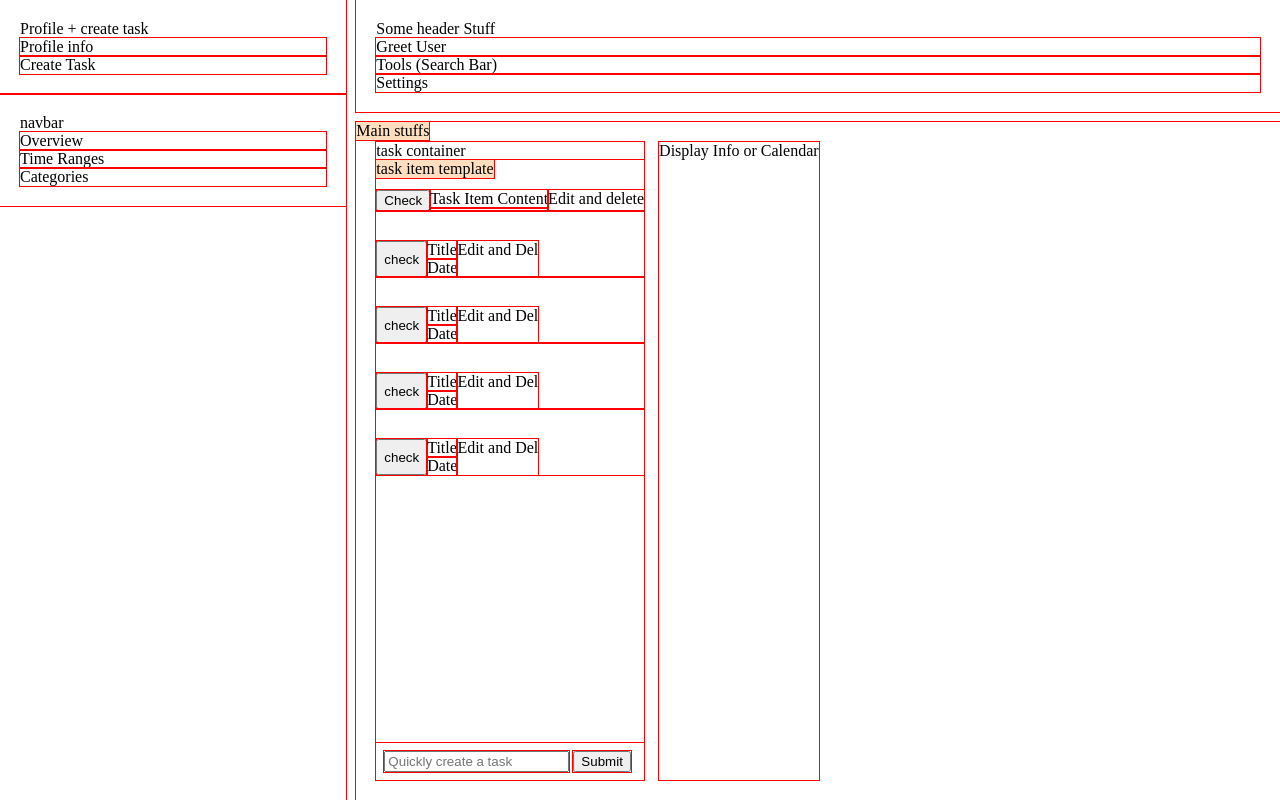
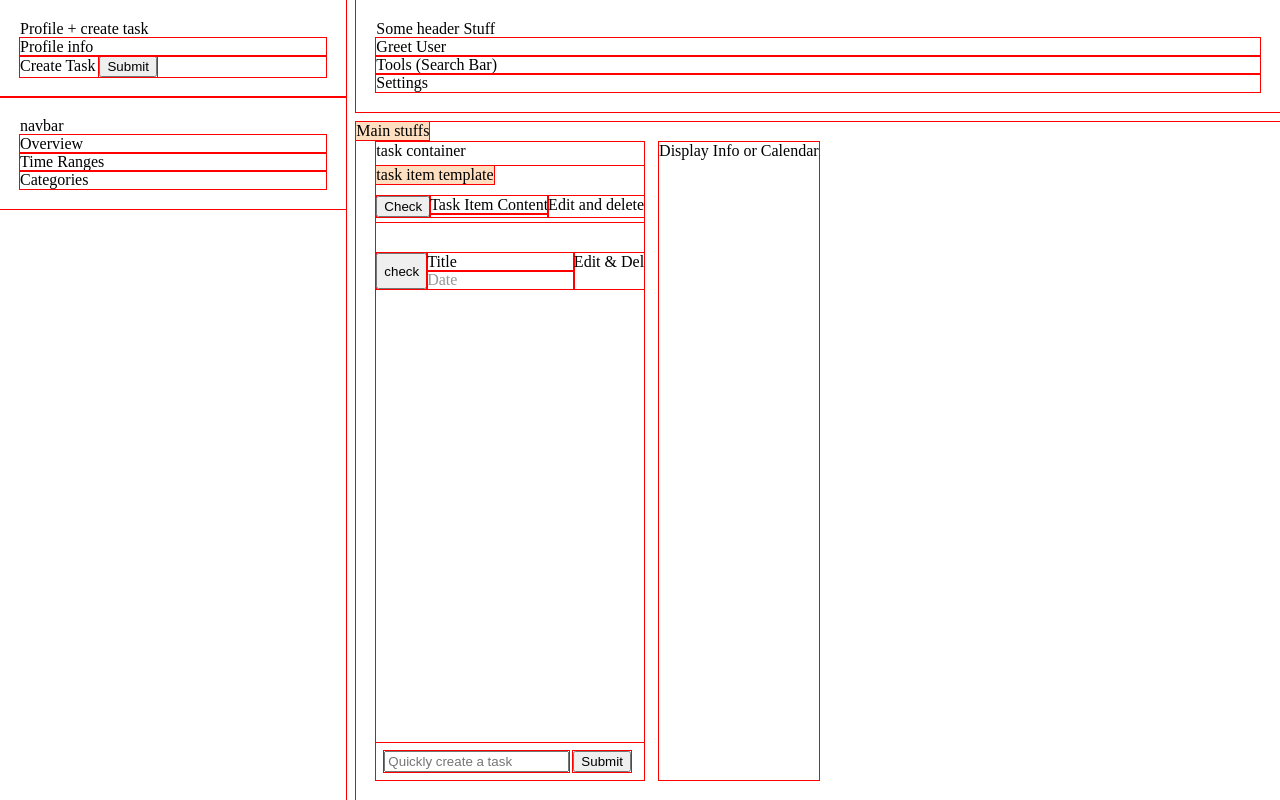
Before and after one commit to J-724R/ToDoList, a website built with webpack: page src/template.html in a window 1280 px wide. Built offline with nearby package versions, Linux system fonts and the light colour scheme.

Commit message:
create task function added and some progres with getTaskInfo function

```diff
--- a/src/components/HtmlElements.js
+++ b/src/components/HtmlElements.js
@@ -7,7 +7,7 @@ const getItem = (()=> {
     $sidebar = d.querySelector('div#sidebar'),
      $sidebarTop =d.querySelector('div[class=sidebar-top]'),
       $profile = d.querySelector('div.profile'),
-      $createTask = d.querySelector('div[class=create-task]'),
+      $createTask = d.querySelectorAll('div[class=create-task]>button'),
      $navbar = d.querySelector('div.navbar'),
       $overview = d.querySelector('div.overview'),
       $timeRange = d.querySelector('div[clas=time-range]'),
--- a/src/components/Task.js
+++ b/src/components/Task.js
@@ -1,6 +1,5 @@
 import createHtmlElement from "./HtmlElements.js";
 import { getItem } from "./HtmlElements";
-
 
 
 // function createTask() {
@@ -36,16 +35,36 @@ function taskElement () {
     const $taskContent = createHtmlElement("div", null, ["taskItem-content"], null);
      const $tasktitle = createHtmlElement("div", null, ["title"], "Title");
      const $taskdate = createHtmlElement("div", null, ["date"], "Date");
-    const $tasktools = createHtmlElement("div", null, ["taskItem-tools"], "Edit and Del");
+    const $tasktools = createHtmlElement("div", null, ["taskItem-tools"], "Edit & Del");
 
     $taskContent.append($tasktitle, $taskdate);
     $taskItem.append($eventBooster, $button, $taskContent, $tasktools);
 
-    console.log(`Inside Task.js`);
-    console.log($taskItem);
+    console.log(`Inside taskElement Task.js`);
 
     return ($taskItem);
 }
 
+const getTaskInfo = (()=>{
+    getItem.$createTask.forEach((element) =>
+        element.addEventListener("click", (e) => {
+            const parentElement = e.target.parentElement;
+            const taskTitle = parentElement.querySelector("input").value;
+
+
+
+
+            console.log(parentElement);
+            console.log(taskTitle);
+            console.log("create")
+        })
+    );
+
+    console.log("Inside getTaskInfo Task.js");
+})();
+
+
+
 
 export default taskElement;
+export {getTaskInfo}
--- a/src/components/layout.css
+++ b/src/components/layout.css
@@ -43,6 +43,7 @@ html,body{
     position: relative;
     display: flex;
     flex-flow: column;
+    gap: 6px;
 }
 
 .taskItem-container{
@@ -52,6 +53,25 @@ html,body{
     padding-top: 30px;
 }
 
+.eventBooster{
+
+}
+.taskItem-content{
+    flex: 1;
+}
+
+.taskItem-content > .title {
+
+}
+
+.taskItem-content > .date {
+
+}
+
+.taskItem-tools {
+}
+
+
 .tasks-container > .create-task{
     box-sizing: border-box;
     position: absolute;
@@ -60,7 +80,6 @@ html,body{
     padding: 8px;
 }
 
-
 .tag {
     position: absolute;
     top: 0;
--- a/src/index.js
+++ b/src/index.js
@@ -2,10 +2,12 @@ import style from "./style.css";
 import layout from "./components/layout.css";
 import { getItem } from "./components/HtmlElements.js";
 import taskElement from "./components/Task.js";
+import {getTaskInfo} from "./components/Task.js";
 
 
 
 getItem.$tasksContainer.append(taskElement());
-getItem.$tasksContainer.append(taskElement());
-getItem.$tasksContainer.append(taskElement());
-getItem.$tasksContainer.append(taskElement());
+
+
+console.log("");
+console.log("");
--- a/src/style.css
+++ b/src/style.css
@@ -1,3 +1,7 @@
 *{
     outline: 1px solid red;
 }
+
+.taskItem-content > .date {
+    color: rgba(125, 125, 125, 0.801);
+}
--- a/src/template.html
+++ b/src/template.html
@@ -17,7 +17,9 @@
                 <div class="sidebar-top">
                     Profile + create task
                     <div class="profile"> Profile info</div>
-                    <div class="create-task">Create Task</div>
+                    <div class="create-task">Create Task
+                        <button>Submit</button>
+                    </div>
                 </div>
                 <div class="navbar">
                     navbar
```
